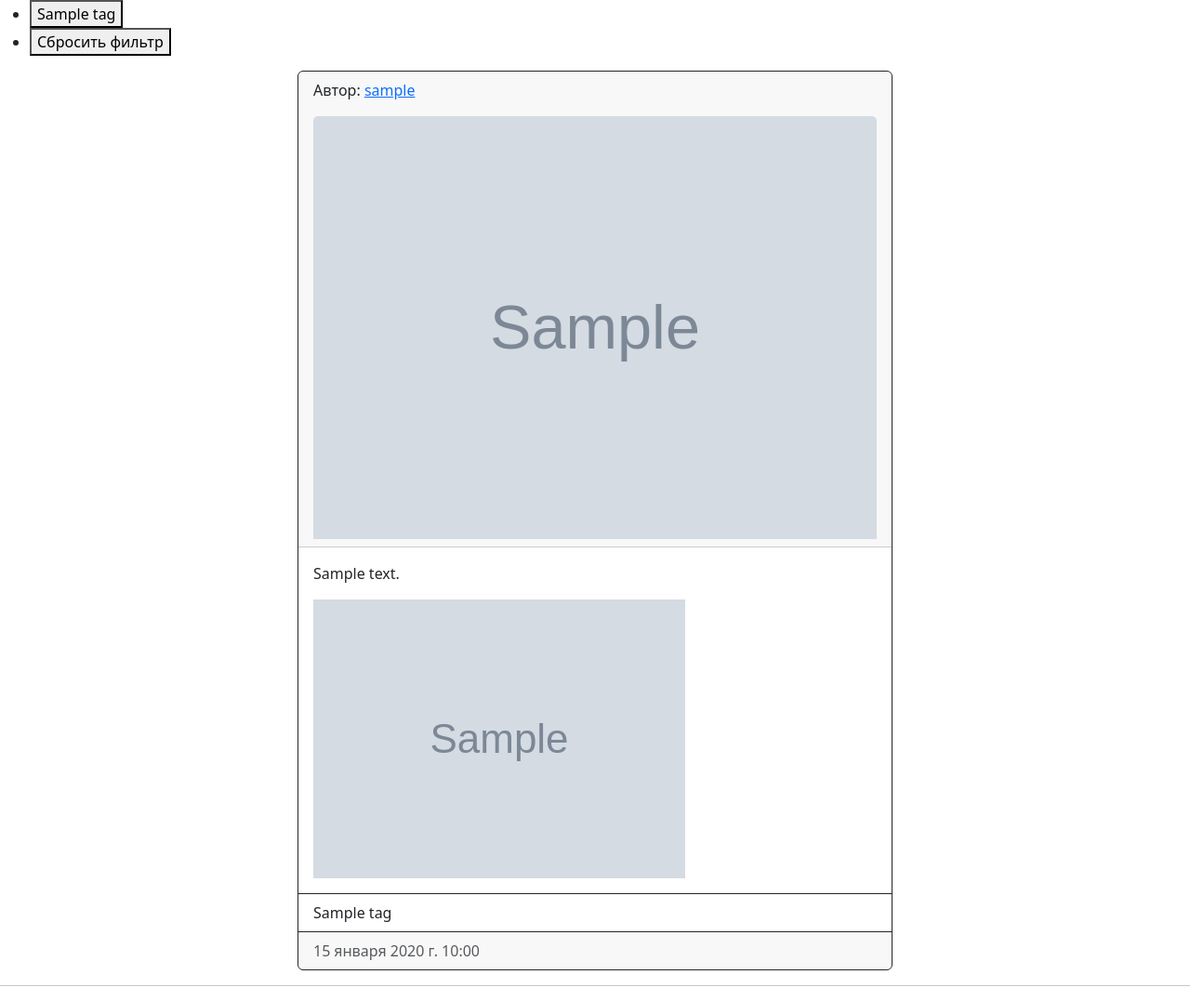
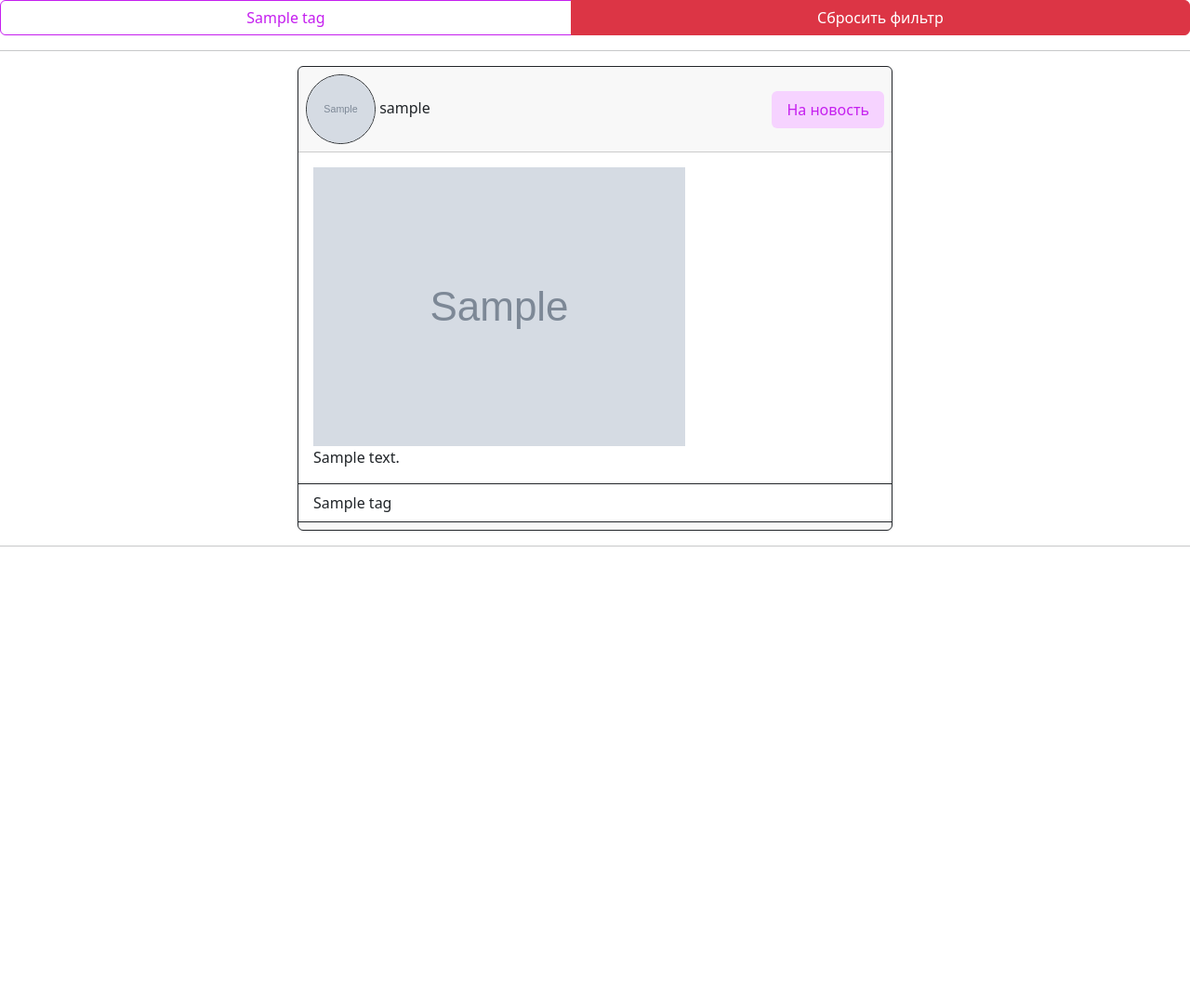
Before and after one commit to efsnail007/LMS_proj_news, a Django app: page / in a window 1280 px wide. Shown: the whole page at 93% size. After the commit the page ends 588 px from the top, so only its background shows below. Run offline with Django 5.2, Linux system fonts and the light colour scheme; tables that the repository leaves empty hold one stand-in row (values such as "Sample post"); grey boxes marked "Sample" are stand-in pictures; data that the repository does not hold is empty; some libraries are stand-ins or nearby versions.

Commit message:
added some style for filter

```diff
--- a/src/news/static/css/addition_to_bootstrap.css
+++ b/src/news/static/css/addition_to_bootstrap.css
@@ -17,7 +17,7 @@ input[type="checkbox"]{
     color: white;
 }
 
-.button-bg:hover {
+.button-bg:hover, .btn-filter:hover {
     background-color: #C51FEF;
     color: white;
 }
@@ -102,3 +102,11 @@ label[for="id_tags"] {
 textarea {
     resize: none;
 }
+
+.card-height {
+    max-height: 500px;
+}
+
+.btn-filter {
+    border: 1px solid #C51FEF;
+}
--- a/src/news/templates/news_feed/main.html
+++ b/src/news/templates/news_feed/main.html
@@ -3,34 +3,41 @@
 {% block title %} Новостная лента {% endblock %}
 
 {% block content %}
-    <ul>
+    <div class="d-flex flex-wrap btn-group">
         {% if request.user.is_authenticated %}
-            <li><button type="button" id="for-you">Для Вас</button></li> <!-- по умолчанию нажата -->
+            <button type="button" class="btn text-color btn-filter" id="for-you">Для Вас</button>
         {% endif %}
         {% for tag in tags %}
-            <li><button type="button" class="tag-button">{{ tag }}</button></li>
+            <button type="button" class="btn tag-button text-color btn-filter">{{ tag }}</button>
         {% endfor %}
         {% if request.user.is_authenticated %}
-            <li><button type="button" class="tag-button">Подписки</button></li>
+            <button type="button" class="btn tag-button text-color btn-filter">Подписки</button>
         {% endif %}
-        <li><button type="button" id="set-null">Сбросить фильтр</button></li>
-    </ul>
+        <button type="button" class="btn btn-danger" id="set-null">Сбросить фильтр</button>
+    </div>
     {% if request.user.is_authenticated %}
         <a href="{% url 'item:item-add' %}">Создать новость</a>
     {% endif %}
+    <hr>
 
     <div id="feed">
             <!-- добавить ещё ссылку на страницу новости, но перед этим посмотреть, как она реализована и возможно, придётся добавить redirect не авторизованным пользователям-->
         {% for item, profile, addition in items %}
-            <div class="card border-dark mx-auto w-50">
-                <div class="card-header">
-                    <p>Автор: <a href="{% url 'user_page:user-page' item.author.username %}">{{ item.author.username }}</a></p>
-                    {% if profile.photo %}
-                        <img class="card-img-top" src="{{ profile.photo.url }}">
-                    {% endif %}
+            <div class="card border-dark mx-auto w-50 overflow-hidden card-height">
+                <div class="card-header bg-pink">
+                    <ul class="nav nav-pills card-header-pills justify-content-between align-items-center">
+                        <li class="nav-item"><a href="{% url 'user_page:user-page' item.author.username %}" class="text-decoration-none text-dark">
+                            {% if profile.photo %}
+                                <img class="rounded-circle border border-dark" width="75" height="75" src="{{ profile.photo.url }}">
+                            {% endif %}
+                            {{ item.author.username }}
+                        </a></li>
+                        <li class="nav-item ml-auto">
+                            <a class="nav-link button-bg text-decoration-none text-color" href="#">На новость</a> <!-- ссылка на новость -->
+                        </li>
+                    </ul>
                 </div>
                 <div class="card-body">
-                    <p class="card-text">{{ item.text }}</p>
                     <div>
                         {% for file, type in addition.items %}
                             {% if type == "image" %}
@@ -40,6 +47,7 @@
                             {% endif %}
                         {% endfor %}
                     </div>
+                    <p class="card-text">{{ item.text }}</p>
                 </div>
                 <ul class="list-group list-group-flush">
                     {% for tag in item.tags.all %}
```
